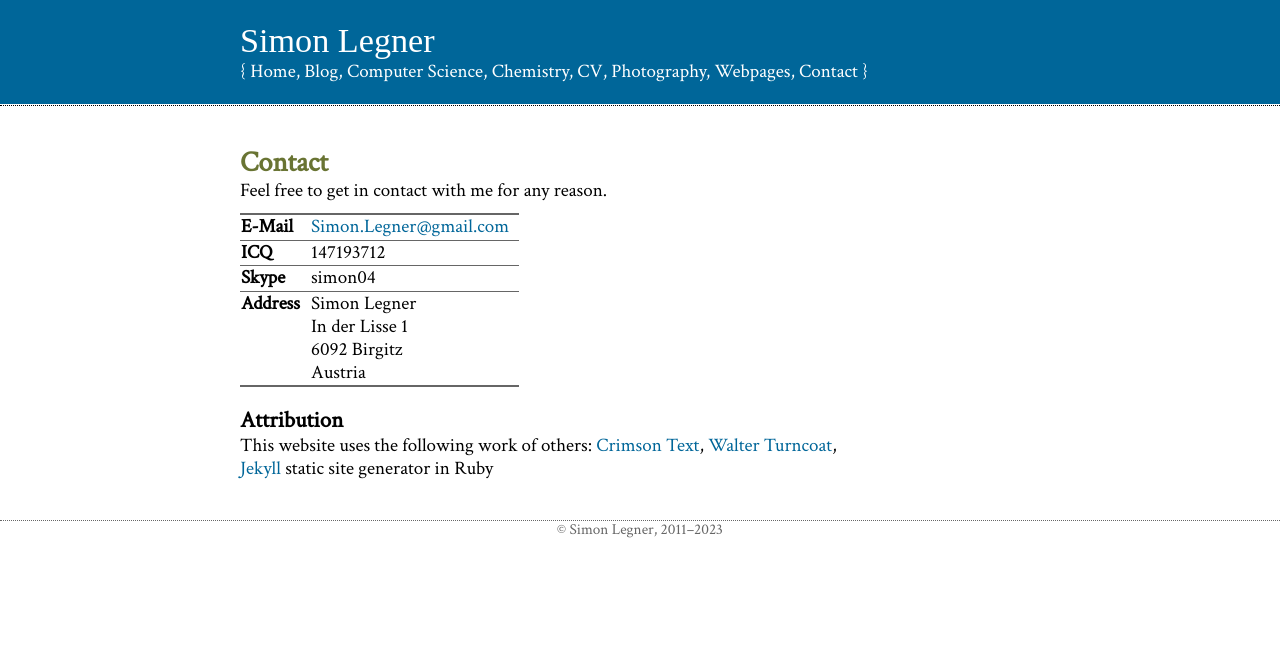
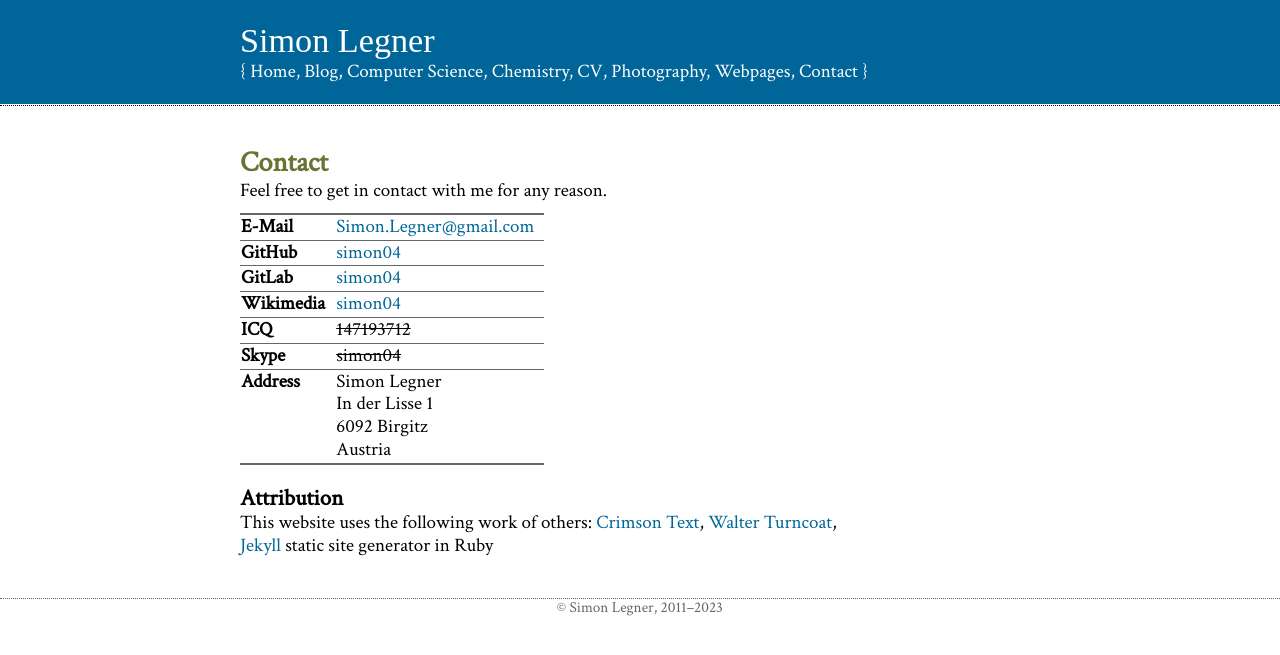
Before and after one commit to simon04/simon04.net, a Jekyll site: the page built from Contact.md, in a window 1280 px wide. Shown: the top 655 px of the page. Built offline with Jekyll 4.4.1, drawn with Linux system fonts in a browser that asks for light colours; some web fonts are replaced.

Commit message:
Contact: update

```diff
--- a/Contact.md
+++ b/Contact.md
@@ -3,28 +3,19 @@ layout: page
 title: Contact
 permalink: Contact/
 ---
+
 Feel free to get in contact with me for any reason.
 
-<table>
-	<tbody><tr>
-		<th>E-Mail </th>
-		<td> <a href="mailto:Simon.Legner@gmail.com">Simon.Legner@gmail.com</a></td>
-	</tr>
-	<tr>
-		<th><span class="caps">ICQ</span> </th>
-		<td> 147193712</td>
-	</tr>
-	<tr>
-		<th>Skype </th>
-		<td> simon04</td>
-	</tr>
-	<tr>
-		<th>Address </th>
-		<td> Simon Legner<br>In der Lisse 1<br>6092 Birgitz<br>Austria</td>
-	</tr>
-</tbody></table>
+|               |                                                           |
+| ------------- | --------------------------------------------------------- |
+| **E-Mail**    | [Simon.Legner@gmail.com](mailto:Simon.Legner@gmail.com)   |
+| **GitHub**    | [simon04](https://github.com/simon04)                     |
+| **GitLab**    | [simon04](https://gitlab.com/simon04)                     |
+| **Wikimedia** | [simon04](https://meta.wikimedia.org/wiki/User:Simon04)   |
+| **ICQ**       | ~~147193712~~                                             |
+| **Skype**     | ~~simon04~~                                               |
+| **Address**   | Simon Legner<br>In der Lisse 1<br>6092 Birgitz<br>Austria |
 
-Attribution
------------
+## Attribution
 
 This website uses the following work of others: [Crimson Text](http://www.google.com/webfonts/family?family=Crimson+Text), [Walter Turncoat](http://www.google.com/webfonts/family?family=Walter+Turncoat), [Jekyll](https://github.com/mojombo/jekyll) static site generator in Ruby
--- a/css/style.css
+++ b/css/style.css
@@ -160,3 +160,7 @@ hr {
 img {
   max-width: 100%;
 }
+
+#contact table > thead {
+  display: none;
+}
```
